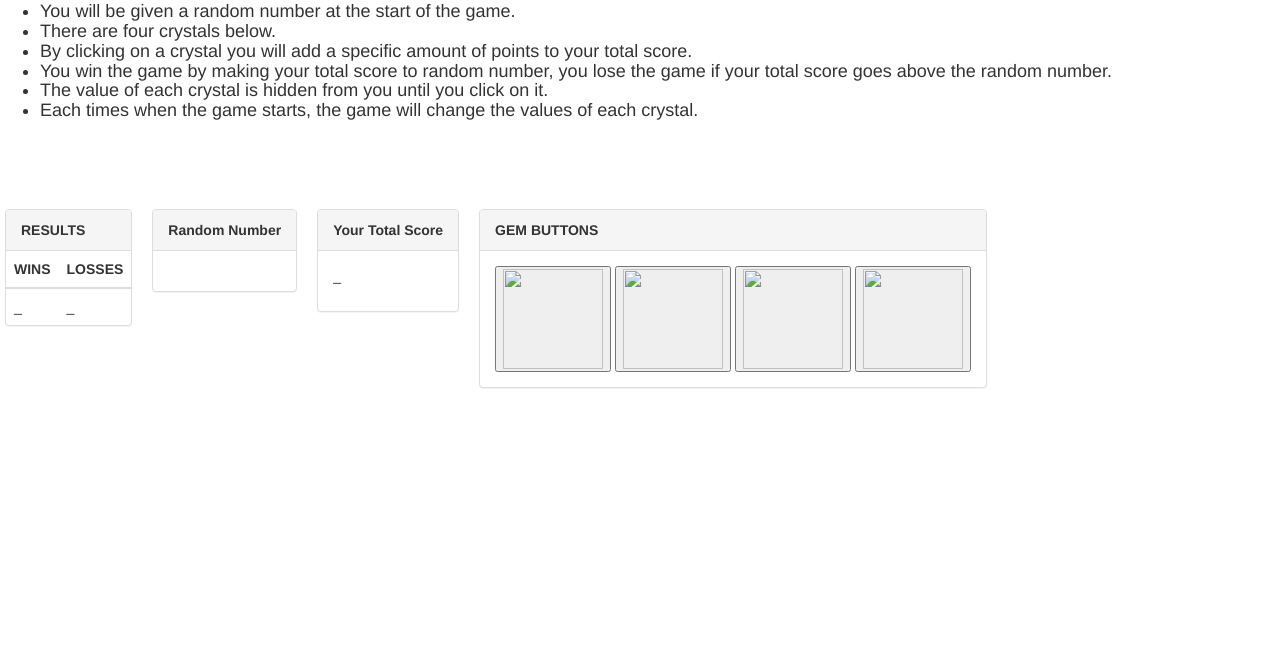
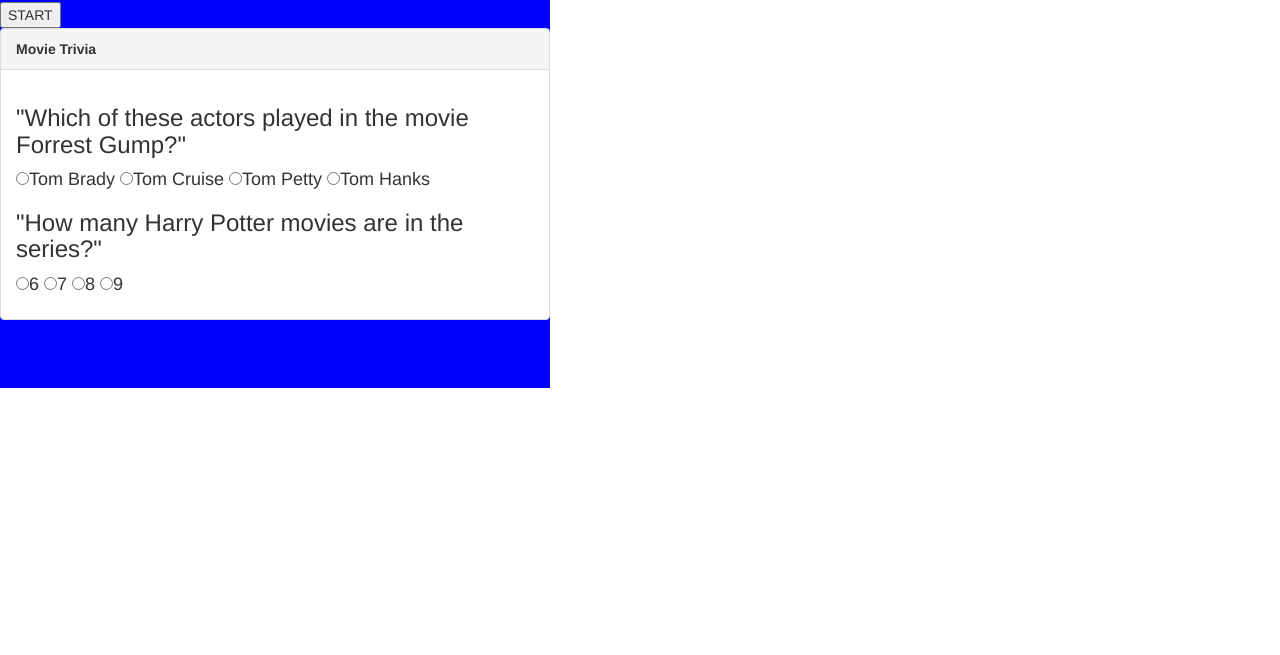
Before and after one commit to kirk733/TriviaGame, a plain HTML site: page index.html in a window 1280 px wide. Shown: the part 145-800 px from the top of the page. Drawn offline with nearby package versions, Linux system fonts and the light colour scheme; a script that the page names is missing.

Commit message:
2nd save of files

```diff
--- a/assets/css/style.css
+++ b/assets/css/style.css
@@ -1,21 +1,20 @@
 
 /* setting background */
-.jumbotron{
+.body{
 
-	background: url("../images/Blue-Crystal-Meth-Wallpaper.jpg");
+	background: url("../images/images.jpeg");
 }
 
-/* setting img height */
-img{
-	height: 100px;
-	width: 100px;
 
+.jumbotron{
+	float: center;
+	background-color: blue;
+	max-width: 550px;
 }
+
+
 
 /* adjusting panels */
 .panel{
-	float: left;
-	margin-left: 20px;
-	max-width: 550px;
-	text-align: : center;
+
 }
--- a/index.html
+++ b/index.html
@@ -2,7 +2,7 @@
 <html lang="en">
 <head>
   <meta charset="UTF-8">
-  <title>Crystals Collector</title>
+  <title>Trivia Game</title>
 
   <!-- Added a link to Bootstrap-->
 	<link rel="stylesheet" href="https://maxcdn.bootstrapcdn.com/bootstrap/3.3.6/css/bootstrap.min.css" integrity="sha384-1q8mTJOASx8j1Au+a5WDVnPi2lkFfwwEAa8hDDdjZlpLegxhjVME1fgjWPGmkzs7" crossorigin="anonymous">
@@ -20,62 +20,34 @@
 </head>
 <body>
 	 <div class="jumbotron">
-    	<h1 class="text-center">Crystals Collector</h1>
-    	<h4 class="text-left">
-    		<ul>
-    			<li>You will be given a random number at the start of the game.</li>
-    			 <li>There are four crystals below.</li>
-    			 <li>By clicking on a crystal you will add a specific amount of points to your total score.</li>
-    			 <li>You win the game by making your total score to random number, you lose the game if your total score goes above the random number.</li>
-    			 <li>The value of each crystal is hidden from you until you click on it.</li>
-    			 <li>Each times when the game starts, the game will change the values of each crystal.</li>
-    		</ul>
-    	</h4>
-  	</div>
-
-  <div class="row">
-    <!-- panel for win losses -->
-    <div class="panel panel-default">
-      <div class="panel-heading"><strong>RESULTS</strong></div>
-      <table class="table">
-        <thead>
-          <tr>
-            <th>WINS</th>
-            <th>LOSSES</th>
-          </tr>
-        </thead>
-      <tbody>
-        <tr>
-          <!-- headers for table headers -->
-          <td id="wins">_</td>
-          <td id="losses">_</td>
-         </tr>
-        </tbody>
-      </table>
-    </div>
-    <!-- panel for Random Numbers -->
-     <div class="panel panel-default">
-      <div class="panel-heading"><strong>Random Number</strong></div>
-        <div class="panel-body">
-          <p id="randomNumber"></p>
-
-        </div>
-     </div>
-    <!-- panel for  Total Score-->
-     <div class="panel panel-default">
-      <div class="panel-heading"><strong>Your Total Score</strong></div>
-        <div class="panel-body">
-          <p id="totalScore">_</p>
-        </div>
-      </div>
+    	<h1 class="text-center">Trivia Game</h1>
+      <button class="text-center" id="button1">START</button>
+      <br>
     <!-- panel for  Total Score-->
     <div class="panel panel-default">
-      <div class="panel-heading"><strong>GEM BUTTONS</strong></div>
+      <div class="panel-heading"><strong>Movie Trivia</strong></div>
         <div class="panel-body">
-          <button id="button1"><img src="assets/images/blue.jpg"></button>
-          <button id="button2"><img src="assets/images/red.jpg"></button>
-          <button id="button3"><img src="assets/images/diamond.jpg"></button>
-          <button id="button4"><img src="assets/images/green.jpg"></button>
+                <h3 class="text-Center"> "Which of these actors played in the movie Forrest Gump?"
+                  <form action="">
+                    <h4>
+                      <input type="radio" name="tom" value="Brady">Tom Brady
+                      <input type="radio" name="tom" value="Cruise">Tom Cruise
+                      <input type="radio" name="tom" value="Petty">Tom Petty
+                      <input type="radio" name="tom" value="Hanks">Tom Hanks
+                    </h4>
+                  </form>
+                </h3>
+
+                  <h3 class="text-Center"> "How many Harry Potter movies are in the series?"
+                  <form action="">
+                    <h4>
+                      <input type="radio" name="tom" value="6">6
+                      <input type="radio" name="tom" value="7">7
+                      <input type="radio" name="tom" value="8">8
+                      <input type="radio" name="tom" value="9">9
+                    </h4>
+                  </form>
+                </h3>
         </div>
     </div>
   </div>
```
Also changed, not shown: assets/images/images.jpeg (added).
